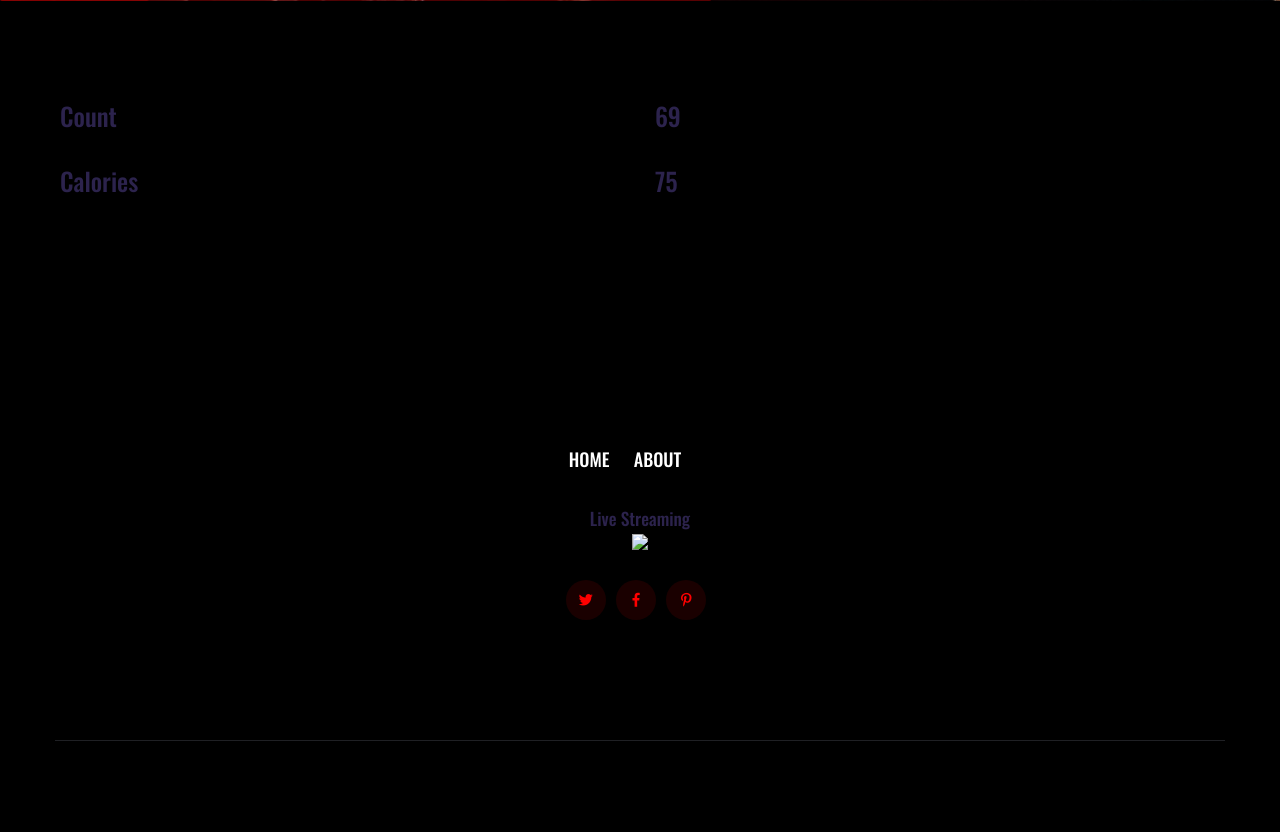
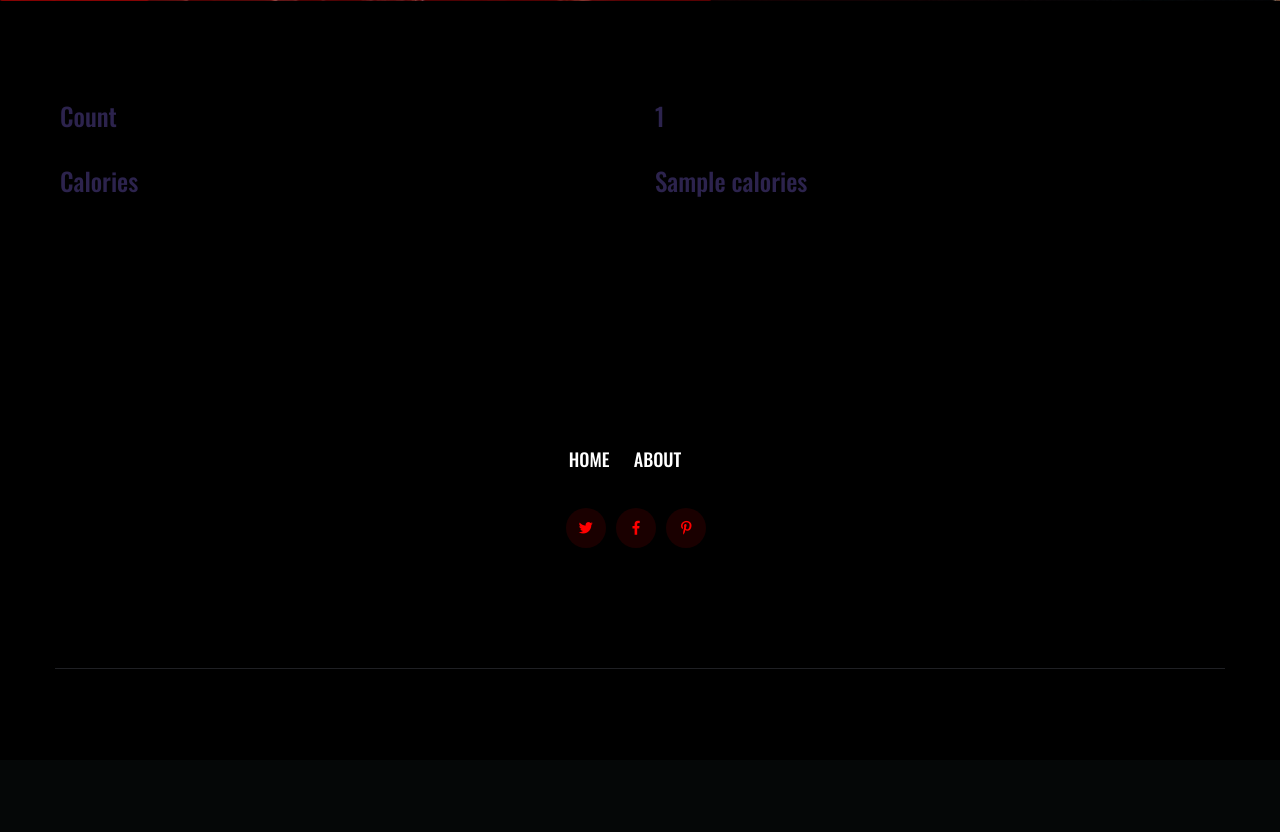
Before and after one commit to shreyanshsatvik/personal_trainer-using-mediapipe, a Flask app: template templates/squats.html in a window 1280 px wide. Shown: the part 449-1281 px from the top of the page. After the commit the page ends 1118 px from the top, so only its background shows below. Run offline with Flask 2, Linux system fonts and the light colour scheme; the template is opened without the code that fills it: most values are stand-ins (such as "Sample title", 1, 10 or a date in 2020).

Commit message:
FEAT:Adding braces for Count/Calories

```diff
--- a/app.py
+++ b/app.py
@@ -39,7 +39,7 @@ def squats():
     print("Count",count)
     print("Calories",calories)
 
-    return render_template('squats.html')
+    return render_template('squats.html',count = count,calories = calories)
 
 # @app.route('/video_feed')
 # def video_feed():
@@ -51,7 +51,7 @@ def pushups():
     count,calories = pushup()
     print("Count",count)
     print("Calories",calories)
-    return render_template('pushup.html')
+    return render_template('pushup.html',count = count,calories = calories)
 
 @app.route('/pullup',methods=["POST","GET"])
 def pullups():
@@ -59,7 +59,7 @@ def pullups():
     count,calories = pullup()
     print("Count",count)
     print("Calories",calories)
-    return render_template('pullup.html')
+    return render_template('pullup.html',count = count,calories = calories)
 @app.route('/biceps',methods=["POST","GET"])
 def biceps():
     from weight_lifting import biceps
@@ -67,7 +67,7 @@ def biceps():
     print("Count",count)
     print("Calories",calories)
 
-    return render_template('weight_lifting.html')
+    return render_template('weight_lifting.html',count = count,calories = calories)
 
 
 @app.route('/crunches',methods=["POST","GET"])
--- a/templates/pullup.html
+++ b/templates/pullup.html
@@ -102,7 +102,7 @@
                         <div></div>
                         <div>
                             <div>
-                                <h1>69</h3>
+                                <h1>{{count}}</h3>
                             </div>
                         </div>
                     </div>
@@ -122,7 +122,7 @@
                         <div></div>
                         <div>
                             <div>
-                                <h1>75 </h3>
+                                <h1>{{calories}} </h3>
                             </div>
                         </div>
                     </div>
--- a/templates/pushup.html
+++ b/templates/pushup.html
@@ -102,7 +102,7 @@
                         <div></div>
                         <div>
                             <div>
-                                <h1>69</h3>
+                                <h1>{{count}}</h3>
                             </div>
                         </div>
                     </div>
@@ -122,7 +122,7 @@
                         <div></div>
                         <div>
                             <div>
-                                <h1>75 </h3>
+                                <h1>{{calories}}</h3>
                             </div>
                         </div>
                     </div>
--- a/templates/squats.html
+++ b/templates/squats.html
@@ -102,7 +102,7 @@
                         <div></div>
                         <div>
                             <div>
-                                <h1>69</h3>
+                                <h1>{{count}}</h3>
                             </div>
                         </div>
                     </div>
@@ -122,7 +122,7 @@
                         <div></div>
                         <div>
                             <div>
-                                <h1>75 </h3>
+                                <h1>{{calories}}</h3>
                             </div>
                         </div>
                     </div>
@@ -164,16 +164,6 @@
                                 </div>
                             </div>
                             <!-- Header End -->
-                            <body>
-                                <div class="container">
-                                    <div class="row">
-                                        <div class="col-lg-8  offset-lg-2">
-                                            <h3 class="mt-5">Live Streaming</h3>
-                                            <img src="{{ url_for('video_feed') }}" width="100%">
-                                        </div>
-                                    </div>
-                                </div>
-                                </body>
                             <!-- social -->
                             <div class="footer-social mt-30 wow fadeInUp" data-wow-duration="3s" data-wow-delay=".8s">
                                 <a href="#"><i class="fab fa-twitter"></i></a>
```
Also changed, not shown: templates/weight_lifting.html (+4 -4 lines).
